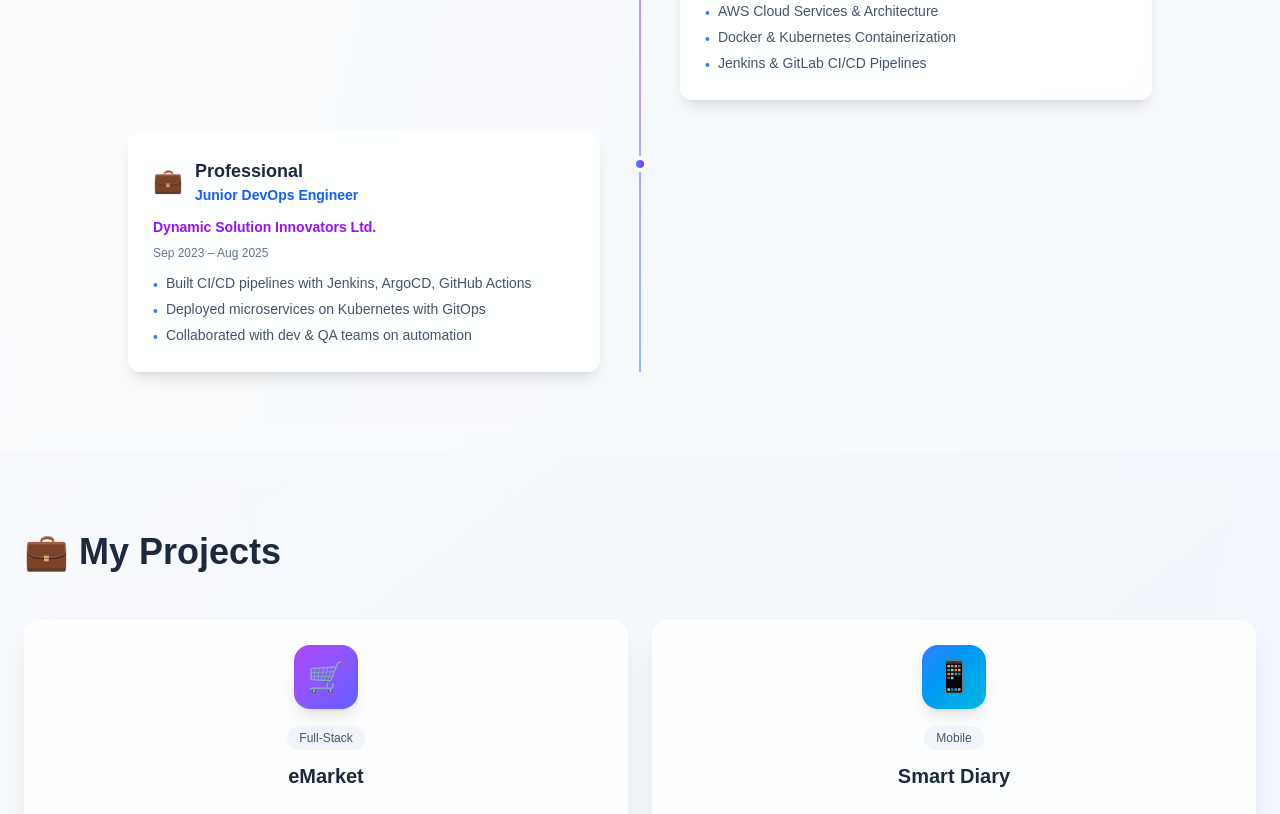
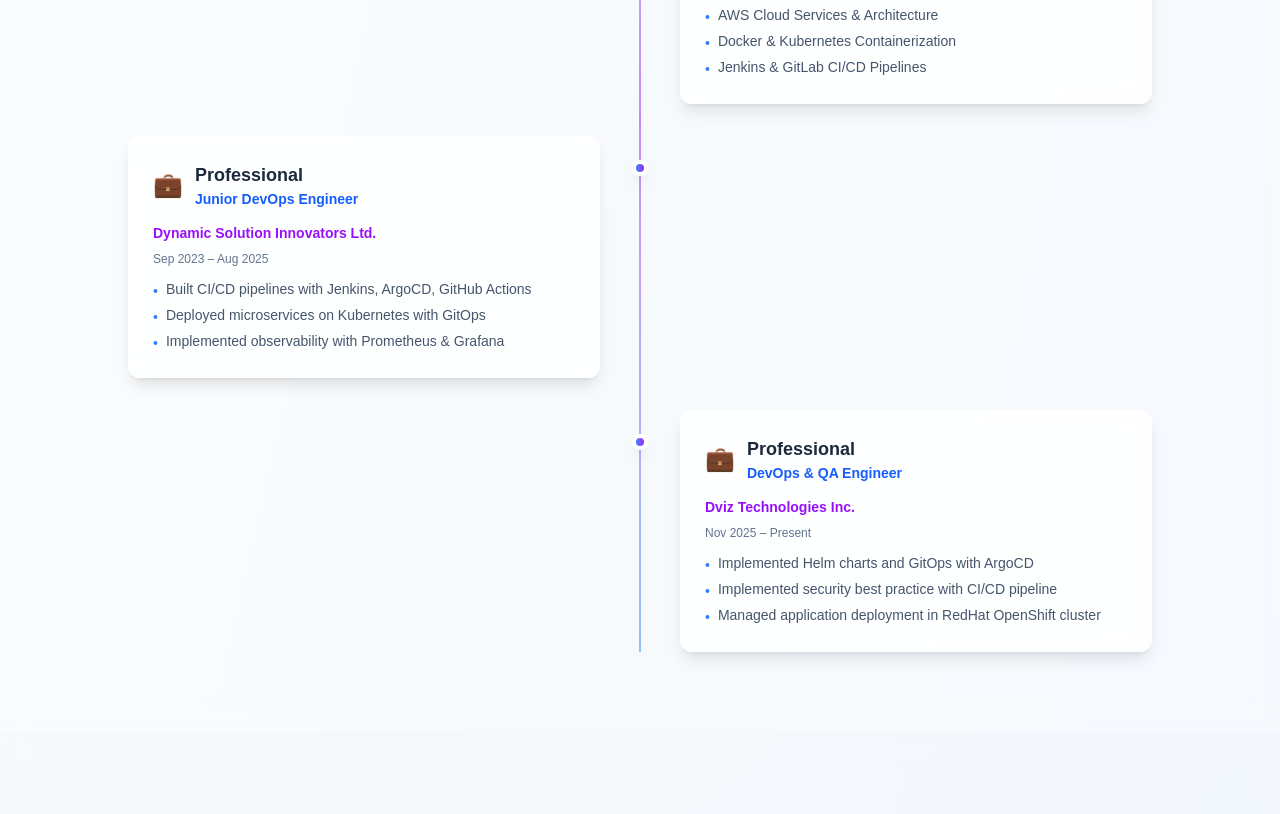
Before and after one commit to mohammadrony/portfolio, a Next.js app: page / in a window 1280 px wide. Shown: the part 1380-2194 px from the top of the page. Built offline with nearby package versions, Linux system fonts and the light colour scheme.

Commit message:
Add company URLs and new professional experience.

```diff
--- a/app/components/Journey.tsx
+++ b/app/components/Journey.tsx
@@ -8,6 +8,7 @@
   title: string;
   role: string;
   company: string;
+  companyUrl: string;
   period: string;
   icon: string;
   highlights: string[];
@@ -19,6 +20,7 @@
     title: "Education",
     role: "B.Sc. in Computer Science and Engineering",
     company: "Khulna University",
+    companyUrl: "https://ku.ac.bd/discipline/cse",
     period: "Jan 2018 – Feb 2023",
     icon: "🎓",
     highlights: [
@@ -32,6 +34,7 @@
     title: "Training",
     role: "Trainee DevOps & Cloud Engineer",
     company: "BJIT Academy Ltd.",
+    companyUrl: "https://bjitacademy.com",
     period: "Apr 2023 – Jul 2023",
     icon: "📚",
     highlights: [
@@ -46,15 +49,31 @@
     title: "Professional",
     role: "Junior DevOps Engineer",
     company: "Dynamic Solution Innovators Ltd.",
+    companyUrl: "https://dsinnovators.com",
     period: "Sep 2023 – Aug 2025",
     icon: "💼",
     highlights: [
       "Built CI/CD pipelines with Jenkins, ArgoCD, GitHub Actions",
       "Deployed microservices on Kubernetes with GitOps",
+      "Implemented observability with Prometheus & Grafana",
+      "Managed AWS & DigitalOcean with Terraform & Ansible",
       "Collaborated with dev & QA teams on automation",
-      "Managed AWS & DigitalOcean with Terraform & Ansible",
-      "Implemented observability with Prometheus & Grafana",
       "Administered databases: PostgreSQL, MySQL, Oracle, MSSQL"
+    ]
+  },
+  {
+    id: 4,
+    title: "Professional",
+    role: "DevOps & QA Engineer",
+    company: "Dviz Technologies Inc.",
+    companyUrl: "https://dviz.tech",
+    period: "Nov 2025 – Present",
+    icon: "💼",
+    highlights: [
+      "Implemented Helm charts and GitOps with ArgoCD",
+      "Implemented security best practice with CI/CD pipeline",
+      "Managed application deployment in RedHat OpenShift cluster",
+      "Deployed application stack in GCP and AWS",
     ]
   }
 ];
@@ -72,7 +91,14 @@
           <p className="text-blue-600 dark:text-blue-400 font-semibold text-sm">{item.role}</p>
         </div>
       </div>
-      <p className="text-purple-600 dark:text-purple-400 font-semibold text-sm mb-2">{item.company}</p>
+      <a
+        href={item.companyUrl}
+        target="_blank"
+        rel="noopener noreferrer"
+        className="text-purple-600 dark:text-purple-400 font-semibold text-sm mb-2 hover:underline inline-block"
+      >
+        {item.company}
+      </a>
       <p className="text-slate-500 dark:text-slate-400 text-xs mb-3">{item.period}</p>
       <ul className="space-y-1 text-sm text-slate-600 dark:text-slate-300">
         {item.highlights.slice(0, 3).map((highlight, idx) => (
```
